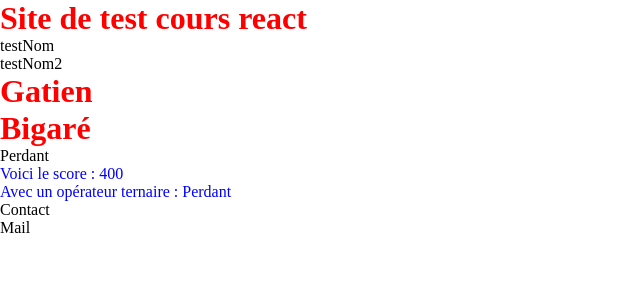
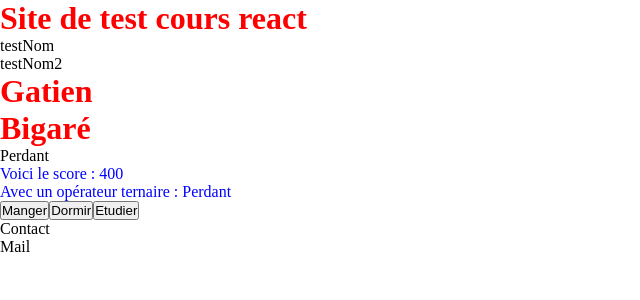
Before and after one commit to BuntProduction/React-semaine-1612, a React (Vite) app in the folder Cours react/: page / in a window 1280 px wide. Shown: the top 300 px of the page, without its empty margins (0-640 px from the left). Built offline with nearby package versions, Linux system fonts and the light colour scheme.

Commit message:
Exerice onclick

```diff
--- a/Cours react/src/App.jsx
+++ b/Cours react/src/App.jsx
@@ -2,6 +2,7 @@
 import { Footer } from "./components/Footer.jsx";
 import { User } from "./components/User/User.jsx";
 import { Player } from "./components/User/Player.jsx";
+import { Routine } from "./components/Routine.jsx";
 
 import "./index.css";
 
@@ -12,6 +13,7 @@
         <Header />
         <User />
         <Player />
+        <Routine />
         <Footer />
       </div>
     </>
--- /dev/null
+++ b/Cours react/src/components/Routine.jsx
@@ -0,0 +1,22 @@
+// exercice onclick
+export function Routine() {
+  const handleEatClick = () => {
+    alert("Clic sur manger !");
+  };
+
+  const handleSleepClick = () => {
+    alert("Clic sur dormir !");
+  };
+
+  const handleStudyClick = () => {
+    alert("Clic sur étudier !");
+  };
+
+  return (
+    <div>
+      <button onClick={handleEatClick}>Manger</button>
+      <button onClick={handleSleepClick}>Dormir</button>
+      <button onClick={handleStudyClick}>Etudier</button>
+    </div>
+  );
+}
```
